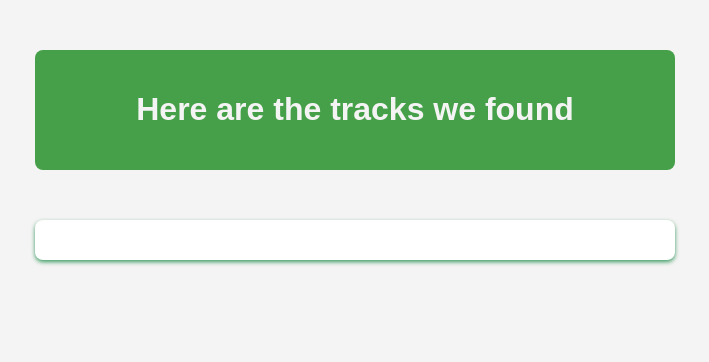
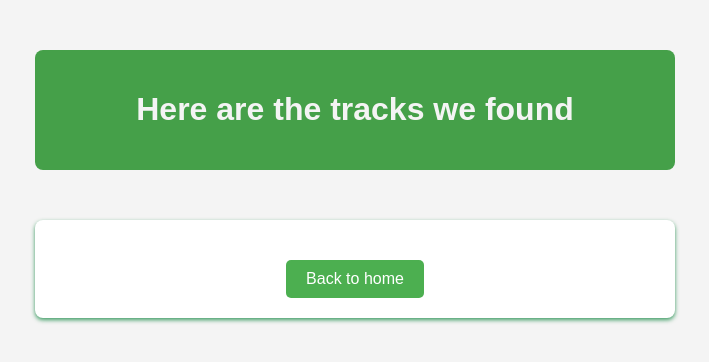
Before and after one commit to rafia-i/Musicstore, a PHP site: page /searchgenre.php in a window 1280 px wide. Shown: the top 362 px of the page, without its empty margins (285-994 px from the left). Run offline with PHP 8.4, Linux system fonts and the light colour scheme.

Commit message:
updated rafia's files

```diff
--- a/searchgenre.php
+++ b/searchgenre.php
@@ -34,6 +34,25 @@
         h1 {
             text-align: center;
             color:  #f4f4f4;
+        }
+        .btn-container {
+            text-align: center;
+            margin-top: 20px;
+
+        }
+        .back-button {
+        background-color: #4CAF50;
+        color: white;
+        padding: 10px 20px;
+        font-size: 16px;
+        border: none;
+        border-radius: 5px;
+        cursor: pointer;
+        text-align: center;
+        text-decoration: none;
+        }
+        .back-button:hover {
+        background-color: #45a049;
         }
 
     </style>
@@ -93,6 +112,10 @@
     }
 }
 ?>
+<div class='btn-container'>
+    <form action='home.php' method='POST'>
+    <button class='back-button' type='submit'>Back to home</button>
+    </form></div>
 
 </div>
 </body>
```
Also changed, not shown: upcoming.php (+11 -1 lines), viewwishlist.php (+25 -3 lines).
